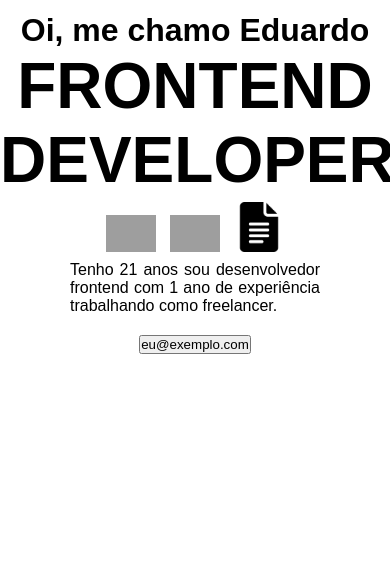
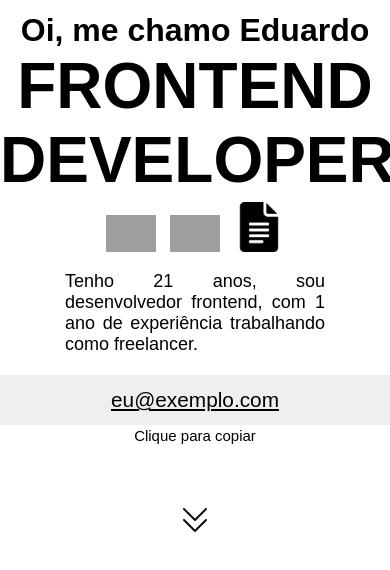
Before and after one commit to EduardoDuduu/Projeto, a plain HTML site: page index.html in a window 390 px wide. Drawn offline with nearby package versions, Linux system fonts and the light colour scheme; grey boxes are pictures that could not be loaded; a web font is replaced by a local one.

Commit message:
Adicionei mais conteúdo a página.
Fiz uma melhoria na apresentação das informações, utilizando os conceitos de Mobile First. Adicionei um campo para copiar o meu email, que depois será implementado o método de copiar através do JS, e por último foi adicionado uma animação simples usando css animations.

```diff
--- a/index.html
+++ b/index.html
@@ -4,7 +4,7 @@
     <meta charset="UTF-8">
     <meta name="viewport" content="width=device-width, initial-scale=1.0">
     <title>Bem Vindo</title>
-    <link rel="shortcut icon" href="images/favicon.ico" type="image/x-icon">
+    <link rel="shortcut icon" href="image/favicon.ico" type="image/x-icon">
     <link rel="preconnect" href="https://fonts.googleapis.com">
     <link rel="preconnect" href="https://fonts.gstatic.com" crossorigin>
     <link href="https://fonts.googleapis.com/css2?family=Signika+Negative:wght@300;400;500;600;700&display=swap" rel="stylesheet">
@@ -17,28 +17,29 @@
             Oi, me chamo Eduardo
         </h1>
         <h2>
-            FRONTEND <br> DEVELOPER
+            FRONTEND
+            <br>
+            DEVELOPER
         </h2>
         <section>
-            <a class="clicavel" href="#">
+            <a class="clicavel" href="https://www.linkedin.com/in/eduardo-eu/" target="_blank">
                 <img class="size-img" src="https://cdn.jsdelivr.net/gh/devicons/devicon/icons/linkedin/linkedin-plain.svg" />
             </a>
-
-            <a class="clicavel" href="#">
-                <img class="size-img" src="https://cdn.jsdelivr.net/gh/devicons/devicon/icons/github/github-original-wordmark.svg" />
+            <a class="clicavel" href="https://github.com/EduardoDuduu/" target="_blank">
+                <img class="size-img" src="https://cdn.jsdelivr.net/gh/devicons/devicon/icons/github/github-original-wordmark.svg"/>
             </a>
-
-            <a class="clicavel" href="#">
-                <img class="size-img" src="images/google-docs.png" alt="download do portfolio">
+            <a class="clicavel" href="#" target="_blank">
+                <img class="size-img" src="image/google-docs.png" alt="portfolio em pdf">
             </a>
         </section>
         <P>
-            Tenho 21 anos sou desenvolvedor frontend com 1 ano de experiência trabalhando como freelancer.
+            Tenho 21 anos, sou desenvolvedor frontend, com 1 ano de experiência trabalhando como freelancer.
         </P>
-
-        <button>
-            eu@exemplo.com
-        </button>
+        <button onclick="">eu@exemplo.com</button>
+        <p id="under-email"><small>Clique para copiar</small></p>
+        <img id="slide-down" src="image/seta-para-baixo.png" alt="seta para baixo">
     </header>
+    <main>
+    </main>
 </body>
 </html>
--- a/styles/style.css
+++ b/styles/style.css
@@ -1,4 +1,6 @@
 @charset "UTF-8";
+
+/*Mobile First*/
 
 *{
     font-family: 'Signika Negative', sans-serif;
@@ -9,42 +11,78 @@
 
 header{
     width: 100vw;
-    height: 100vh;
+    height: 91vh;
+    overflow: hidden;
 }
 
-h1{
+header>h1{
     text-align: center;
     font-size: 2em;
     padding-top: 12px;
 }
 
-h2{
+header>h2{
     text-align: center;
     font-size: 4em;
 }
 
-section{
+header>section{
     width: fit-content;
     margin: auto;
+    padding-bottom: 10px;
 }
 
-a.clicavel{
+header>section>a.clicavel{
     text-decoration: none;
 }
 
-img.size-img{
+header>section>a>img.size-img{
     margin: 5px;
     width: 50px;
 }
 
-p{
+header>p{
+    font-size: large;
     text-align: justify;
-    width: 250px;
+    width: 260px;
     margin: auto;
     padding-bottom: 20px;
 }
 
-button{
+header>button{
+    font-size: 1.3em;
+    text-decoration: underline;
     display: block;
     margin: auto;
+    width: 100vw;
+    height: 50px;
+    border: none;
 }
+
+header>button:hover {
+    cursor: pointer;
+}
+
+#under-email{
+    text-align: center;
+}
+
+#slide-down{
+    width: 32px;
+    display: block;
+    margin: auto;
+    position: relative;
+    animation-duration: 2s;
+    animation-name: todown;
+    animation-iteration-count: infinite;
+}
+
+@keyframes todown {
+    0% {
+        top: 2%
+    } 50% {
+        top: 5%
+    } 100% {
+        top: 2%
+    }
+}
```
Also changed, not shown: image/favicon.ico (renamed from images/favicon.ico), image/google-docs.png (renamed from images/google-docs.png), image/seta-para-baixo.png (added).
